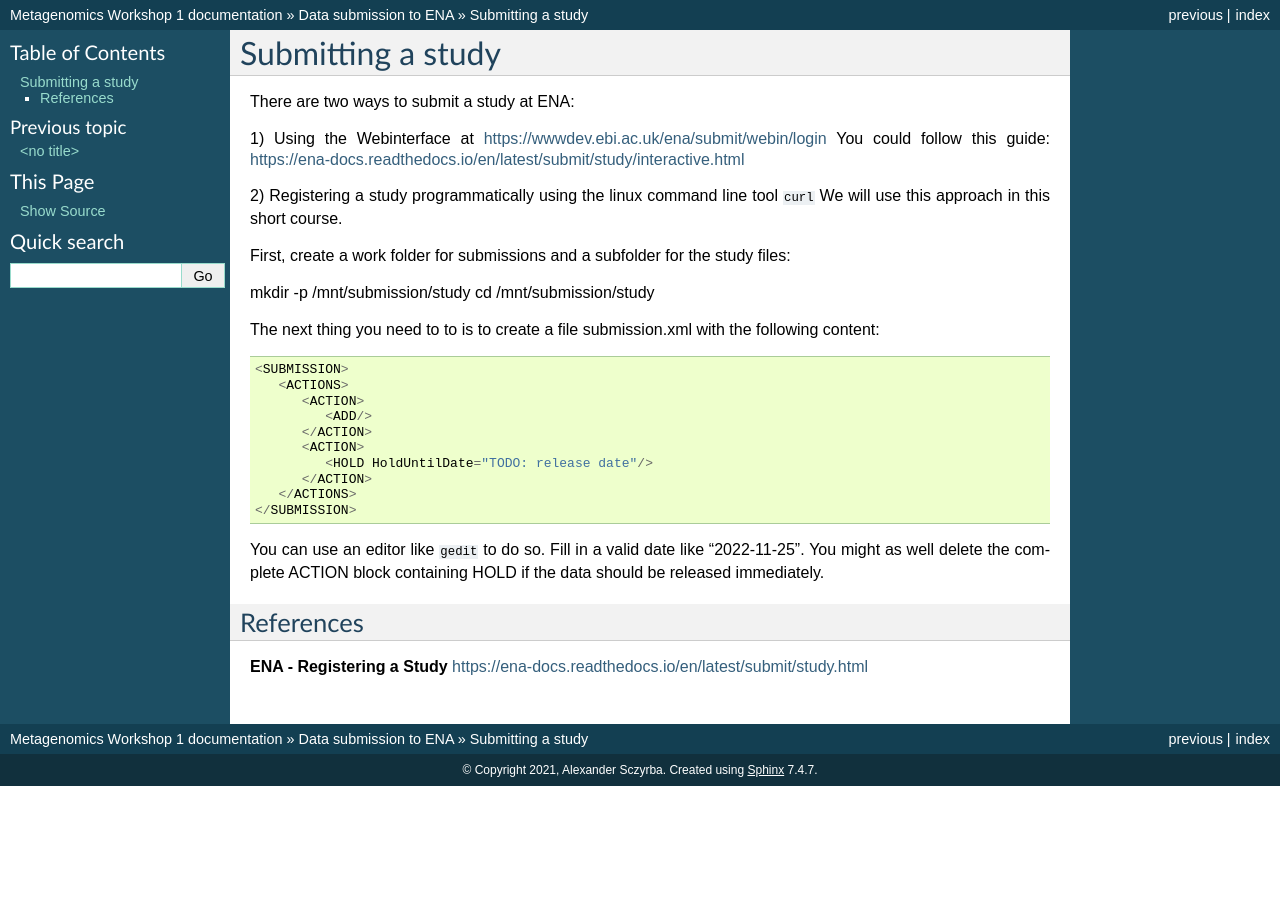
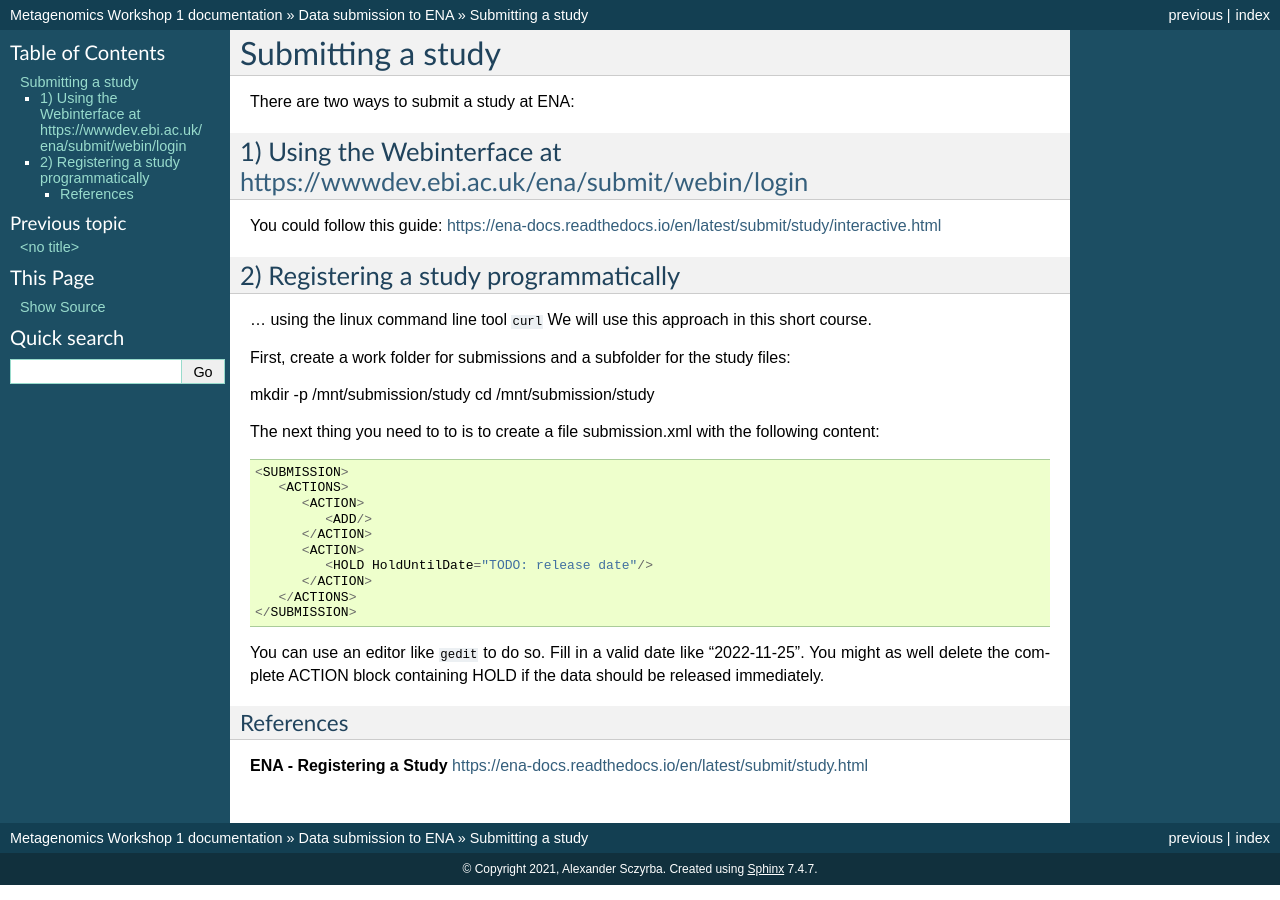
Before and after one commit to metagenomics/metagenomics-workshop, a Sphinx documentation site: the page built from docs/data_submission/submit_study_1.rst, in a window 1280 px wide. Built offline with Sphinx 7.4.7, drawn with Linux system fonts in a browser that asks for light colours.

Commit message:
Update submit_study_1.rst

```diff
--- a/docs/data_submission/submit_study_1.rst
+++ b/docs/data_submission/submit_study_1.rst
@@ -4,9 +4,12 @@ Submitting a study
 There are two ways to submit a study at ENA:
 
 1) Using the Webinterface at https://wwwdev.ebi.ac.uk/ena/submit/webin/login
+-----------------------
 You could follow this guide: https://ena-docs.readthedocs.io/en/latest/submit/study/interactive.html
 
-2) Registering a study programmatically using the linux command line tool ``curl``
+2) Registering a study programmatically
+-----------------------
+... using the linux command line tool ``curl``
 We will use this approach in this short course.
 
 First, create a work folder for submissions and a subfolder for the study files::
```
